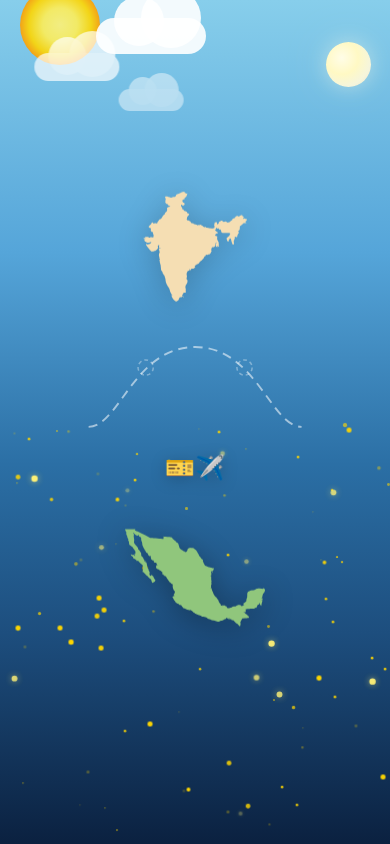
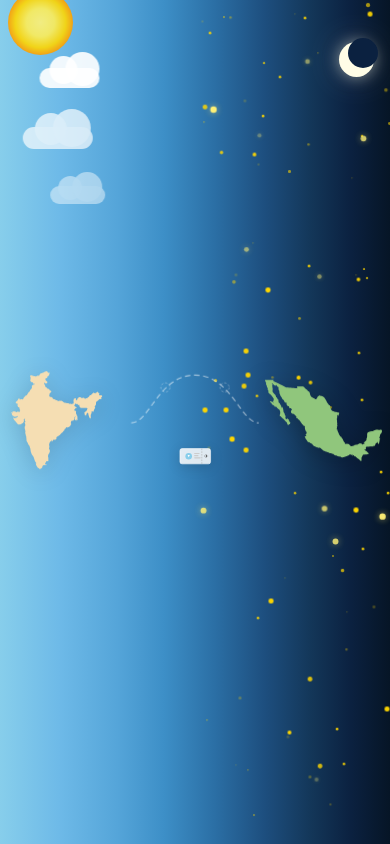
Before and after one commit to sagarvadher3615-oss/proposal-website, a plain HTML site: page index.html in a window 390 px wide. Drawn offline with Linux system fonts and the light colour scheme; a web font is replaced by a local one.

Commit message:
Fix layout: always horizontal, proper moon crescent, SVG ticket icon, responsive maps

```diff
--- a/index.html
+++ b/index.html
@@ -42,7 +42,20 @@
                 <circle cx="85" cy="52" r="10" fill="none" stroke="rgba(255,255,255,0.35)" stroke-width="2" stroke-dasharray="5,4"/>
                 <circle cx="215" cy="52" r="10" fill="none" stroke="rgba(255,255,255,0.35)" stroke-width="2" stroke-dasharray="5,4"/>
             </svg>
-            <div class="tickets">🎫✈️</div>
+            <!-- Ticket SVG icon -->
+            <div class="tickets">
+                <svg viewBox="0 0 64 64" fill="none" xmlns="http://www.w3.org/2000/svg">
+                    <rect x="4" y="18" width="56" height="28" rx="4" fill="white" opacity="0.85"/>
+                    <rect x="4" y="18" width="56" height="28" rx="4" stroke="white" stroke-width="1"/>
+                    <line x1="44" y1="18" x2="44" y2="46" stroke="#aaa" stroke-dasharray="3,2"/>
+                    <circle cx="20" cy="32" r="6" fill="#87CEEB"/>
+                    <path d="M18,30 L22,30 L20,34 Z" fill="white"/>
+                    <rect x="30" y="26" width="10" height="2" rx="1" fill="#ccc"/>
+                    <rect x="30" y="30" width="8" height="2" rx="1" fill="#ccc"/>
+                    <rect x="30" y="34" width="12" height="2" rx="1" fill="#ccc"/>
+                    <text x="48" y="35" font-size="10" fill="#555" font-family="sans-serif">&#9992;</text>
+                </svg>
+            </div>
         </div>
 
         <!-- Mexico map (RIGHT - Night) -->
--- a/styles.css
+++ b/styles.css
@@ -36,10 +36,10 @@ body {
 /* ===== SUN (top-left, day side) ===== */
 .sun {
     position: absolute;
-    top: -25px;
-    left: 8%;
-    width: 130px;
-    height: 130px;
+    top: -20px;
+    left: 5%;
+    width: 100px;
+    height: 100px;
     background: radial-gradient(circle, #FFF176 0%, #FFEE58 30%, #FFD600 55%, #FF8F00 75%, transparent 78%);
     border-radius: 50%;
     z-index: 2;
@@ -55,13 +55,25 @@ body {
 .moon {
     position: absolute;
     top: 8%;
-    right: 8%;
-    width: 70px;
-    height: 70px;
-    background: radial-gradient(circle at 35% 35%, #FFFDE7 0%, #FFF9C4 40%, #F5F5DC 70%, #E8E4C9 100%);
+    right: 6%;
+    width: 60px;
+    height: 60px;
+    background: #FFFDE7;
     border-radius: 50%;
-    box-shadow: 0 0 20px rgba(255,253,231,0.4), 0 0 50px rgba(255,253,231,0.15);
+    box-shadow: 0 0 15px rgba(255,253,231,0.5), 0 0 40px rgba(255,253,231,0.2);
     z-index: 2;
+}
+
+/* Crescent effect */
+.moon::after {
+    content: '';
+    position: absolute;
+    top: -5px;
+    right: -5px;
+    width: 50px;
+    height: 50px;
+    background: #0B2140;
+    border-radius: 50%;
 }
 
 /* ===== CLOUDS (day/left side) ===== */
@@ -69,7 +81,7 @@ body {
     position: absolute;
     top: 0;
     left: 0;
-    width: 42%;
+    width: 45%;
     height: 100%;
     pointer-events: none;
     z-index: 3;
@@ -90,39 +102,39 @@ body {
 }
 
 .c1 {
-    width: 110px;
-    height: 36px;
-    top: 6%;
-    left: 22%;
+    width: 90px;
+    height: 30px;
+    top: 8%;
+    left: 18%;
 }
-.c1::before { width: 50px; height: 50px; top: -22px; left: 18px; }
-.c1::after { width: 60px; height: 60px; top: -30px; left: 45px; }
+.c1::before { width: 40px; height: 40px; top: -18px; left: 15px; }
+.c1::after { width: 50px; height: 50px; top: -25px; left: 38px; }
 
 .c2 {
-    width: 85px;
-    height: 28px;
-    top: 18%;
-    left: 4%;
+    width: 70px;
+    height: 22px;
+    top: 15%;
+    left: 5%;
     opacity: 0.75;
     animation-delay: -7s;
 }
-.c2::before { width: 38px; height: 38px; top: -16px; left: 14px; }
-.c2::after { width: 46px; height: 46px; top: -22px; left: 35px; }
+.c2::before { width: 32px; height: 32px; top: -14px; left: 12px; }
+.c2::after { width: 38px; height: 38px; top: -18px; left: 30px; }
 
 .c3 {
-    width: 65px;
-    height: 22px;
-    top: 30%;
-    left: 30%;
+    width: 55px;
+    height: 18px;
+    top: 22%;
+    left: 28%;
     opacity: 0.5;
     animation-delay: -13s;
 }
-.c3::before { width: 28px; height: 28px; top: -12px; left: 10px; }
-.c3::after { width: 34px; height: 34px; top: -16px; left: 26px; }
+.c3::before { width: 24px; height: 24px; top: -10px; left: 8px; }
+.c3::after { width: 30px; height: 30px; top: -14px; left: 22px; }
 
 @keyframes drift {
     0%, 100% { transform: translateX(0); }
-    50% { transform: translateX(20px); }
+    50% { transform: translateX(15px); }
 }
 
 /* ===== STARS (night/right side) ===== */
@@ -155,21 +167,20 @@ body {
     100% { opacity: 1; transform: scale(1.3); }
 }
 
-/* ===== MAP SIDES ===== */
+/* ===== MAP SIDES - ALWAYS HORIZONTAL ===== */
 .side {
     z-index: 5;
     display: flex;
     align-items: center;
     justify-content: center;
-    flex-shrink: 0;
 }
 
 .side-left {
-    padding-left: 4%;
+    padding-left: 3%;
 }
 
 .side-right {
-    padding-right: 4%;
+    padding-right: 3%;
 }
 
 .map-img {
@@ -178,18 +189,18 @@ body {
 }
 
 .map-india {
-    width: 180px;
-    filter: drop-shadow(0 5px 15px rgba(0,0,0,0.2));
+    width: min(22vw, 180px);
+    filter: drop-shadow(0 4px 12px rgba(0,0,0,0.15));
 }
 
 .map-mexico {
-    width: 220px;
-    filter: drop-shadow(0 5px 15px rgba(0,0,0,0.3));
+    width: min(28vw, 220px);
+    filter: drop-shadow(0 4px 12px rgba(0,0,0,0.25));
 }
 
 @keyframes mapFloat {
     0%, 100% { transform: translateY(0); }
-    50% { transform: translateY(-10px); }
+    50% { transform: translateY(-8px); }
 }
 
 /* ===== FLIGHT ROUTE (center) ===== */
@@ -198,7 +209,7 @@ body {
     top: 50%;
     left: 50%;
     transform: translate(-50%, -50%);
-    width: 32%;
+    width: 35%;
     z-index: 6;
     display: flex;
     flex-direction: column;
@@ -220,55 +231,42 @@ body {
 }
 
 .tickets {
-    font-size: 2.2rem;
-    margin-top: 0.5rem;
+    margin-top: 0.3rem;
     animation: ticketFloat 4s ease-in-out infinite;
-    filter: drop-shadow(0 3px 8px rgba(0,0,0,0.2));
+    filter: drop-shadow(0 3px 6px rgba(0,0,0,0.15));
+}
+
+.tickets svg {
+    width: 50px;
+    height: auto;
 }
 
 @keyframes ticketFloat {
     0%, 100% { transform: translateY(0) rotate(-3deg); }
-    50% { transform: translateY(-8px) rotate(3deg); }
+    50% { transform: translateY(-6px) rotate(3deg); }
 }
 
-/* ===== RESPONSIVE ===== */
+/* ===== RESPONSIVE - KEEP HORIZONTAL ===== */
 @media (max-width: 768px) {
-    .map-india { width: 130px; }
-    .map-mexico { width: 160px; }
+    .map-india { width: 20vw; }
+    .map-mexico { width: 26vw; }
     .flight-center { width: 40%; }
-    .tickets { font-size: 1.8rem; }
-    .sun { width: 100px; height: 100px; left: 5%; }
-    .moon { width: 55px; height: 55px; }
+    .sun { width: 80px; height: 80px; left: 3%; top: -15px; }
+    .moon { width: 45px; height: 45px; top: 6%; right: 5%; }
+    .moon::after { width: 38px; height: 38px; }
 }
 
 @media (max-width: 480px) {
-    .landing {
-        flex-direction: column;
-        justify-content: center;
-        gap: 1.5rem;
-        padding: 2rem;
-        background: linear-gradient(
-            to bottom,
-            #87CEEB 0%,
-            #55A5D9 30%,
-            #2B6FA5 55%,
-            #1D4E7E 75%,
-            #0B2140 100%
-        );
-    }
-
-    .side-left, .side-right { padding: 0; }
-    .map-india { width: 110px; }
-    .map-mexico { width: 140px; }
-    .flight-center {
-        position: relative;
-        top: auto; left: auto;
-        transform: none;
-        width: 70%;
-    }
-    .tickets { font-size: 1.5rem; }
-    .sun { width: 80px; height: 80px; top: -15px; left: 5%; }
-    .moon { width: 45px; height: 45px; top: 5%; right: 5%; }
-    .clouds { width: 100%; height: 35%; }
-    .stars { width: 100%; height: 50%; top: 50%; }
+    .map-india { width: 25vw; }
+    .map-mexico { width: 30vw; }
+    .side-left { padding-left: 2%; }
+    .side-right { padding-right: 2%; }
+    .flight-center { width: 35%; }
+    .tickets svg { width: 35px; }
+    .sun { width: 65px; height: 65px; left: 2%; top: -10px; }
+    .moon { width: 35px; height: 35px; top: 5%; right: 4%; }
+    .moon::after { width: 30px; height: 30px; top: -4px; right: -4px; }
+    .c1 { width: 60px; height: 20px; }
+    .c1::before { width: 28px; height: 28px; top: -12px; left: 10px; }
+    .c1::after { width: 34px; height: 34px; top: -16px; left: 26px; }
 }
```
Also changed, not shown: .kiro/artifacts/screenshots/page-2026-08-15T15-30-46-769Z.png (added), 1 other file.
